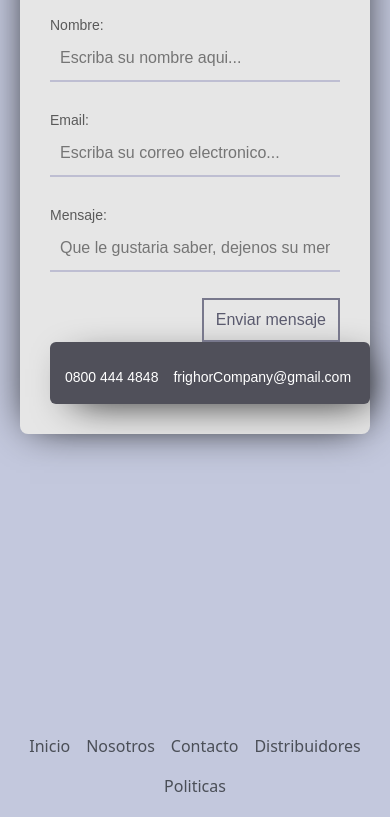
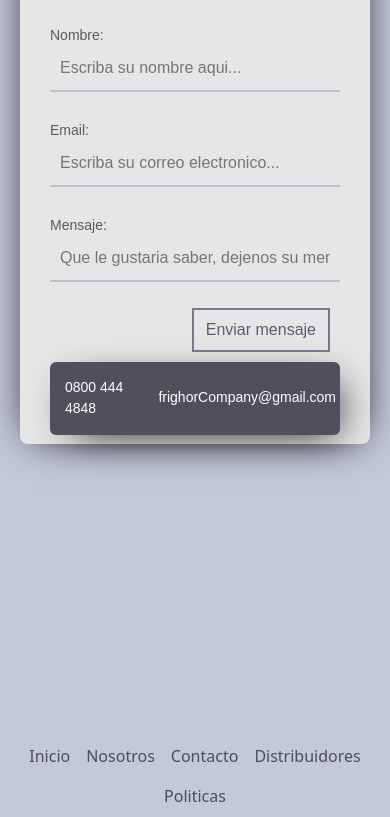
Before and after one commit to RomanMoreno99/Frighor, a plain HTML site: page pages/Contacto.html in a window 390 px wide. Shown: the part 454-1271 px from the top of the page. Drawn offline with nearby package versions, Linux system fonts and the light colour scheme.

Commit message:
Listo el formulario responsive

```diff
--- a/css/estilos.css
+++ b/css/estilos.css
@@ -140,7 +140,7 @@ body {
   button {
     float: right;
     padding: 8px 12px;
-    margin: 10px 0 0;
+    margin: 10px;
     font-family: "Montserrat", sans-serif;
     border: 2px solid #78788c;
     background: 0;
@@ -165,6 +165,15 @@ body {
     box-shadow: 10px 10px 40px -14px #000;
     display: flex;
    }
+   @media screen and (max-width: 600px){
+   .contacto {
+    display: flex;
+    align-items: center;
+    width: 290px;
+    padding: 15px 4px 16px 0;
+
+   }
+}
 
   span {
     margin: 0 5px 0 10px;
```
